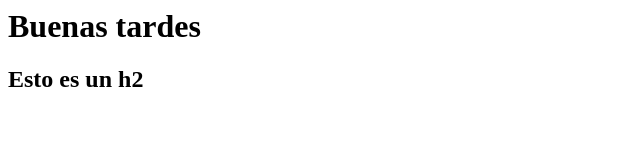
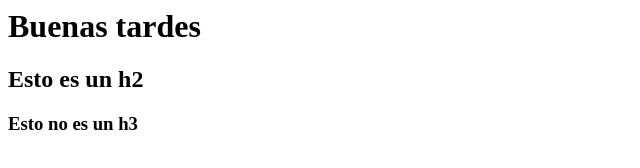
Before and after one commit to AlvaroGDev/miprimerrepositorio, a plain HTML site: page index.html in a window 1280 px wide. Shown: the whole page, without its empty margins (0-640 px from the left). Drawn offline with Linux system fonts and the light colour scheme.

Commit message:
Update index.html

```diff
--- a/index.html
+++ b/index.html
@@ -1,2 +1,3 @@
 <h1>Buenas tardes</h1>
 <h2>Esto es un h2</h2>
+<h3>Esto no es un h3</h3>
```
